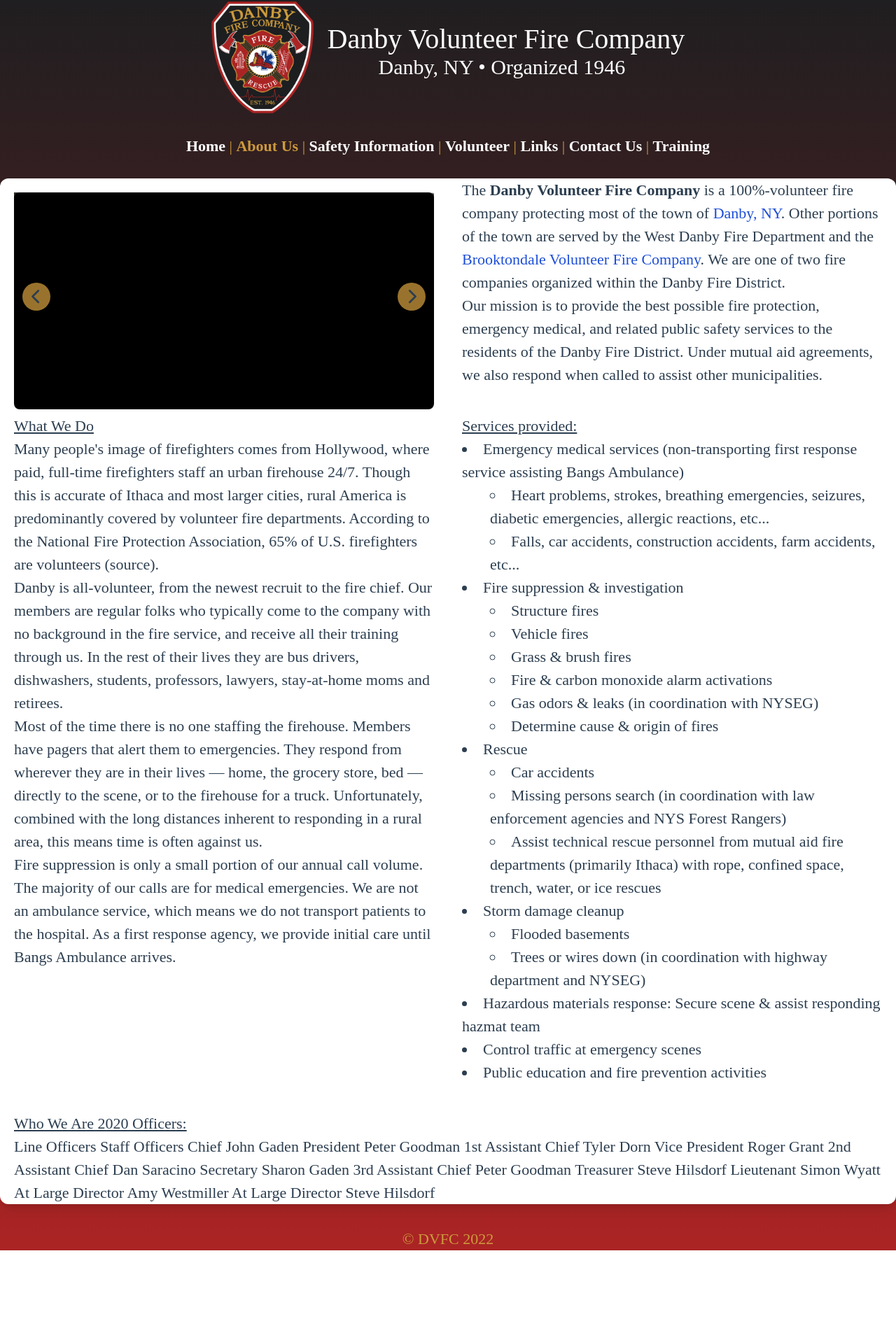
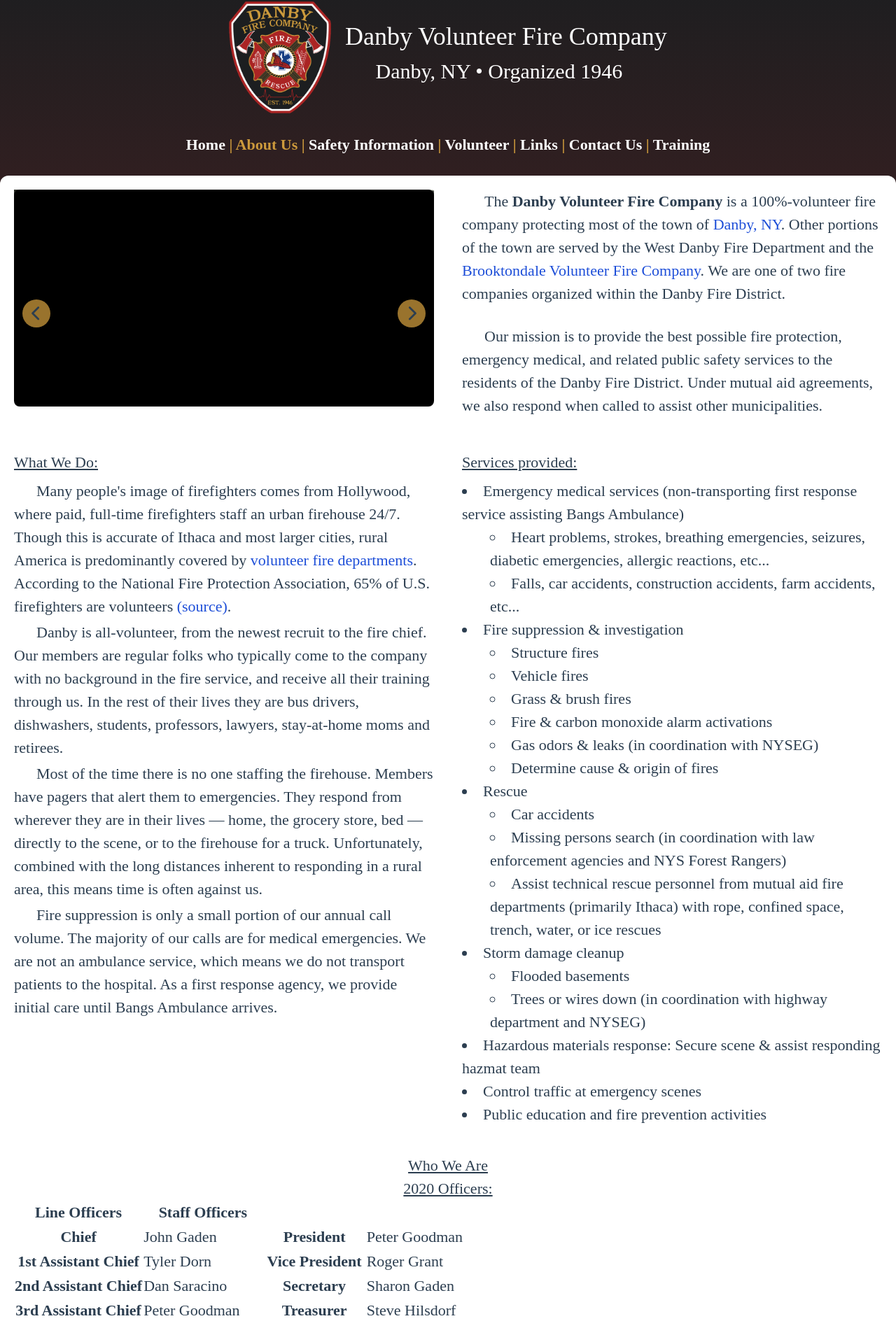
Before and after one commit to jdimichele/DanbyFireDept, a Vue app: page /about in a window 1280 px wide. Shown: the part 46-1944 px from the top of the page at 70% size. Before the commit the page ends 1833 px from the top, so only its background shows below. Built offline with nearby package versions, Linux system fonts and the light colour scheme; the HTML template or start-up script is replaced by a standard one.

Commit message:
Moved the CSS from App.vue into Tailwind's Base class, moved the header elements and nav closer together, cleaned up some portions of the AboutPage that I forgot about earlier, and started working on the SafetyInfoPage.

```diff
--- a/src/App.vue
+++ b/src/App.vue
@@ -9,13 +9,15 @@
         alt="Image of the Danby Volunteer Fire Company badge."
     /></router-link>
     <div class="titles">
-      <div class="maintitle md:order-2 order-2">Danby Volunteer Fire Company</div>
-      <div class="subtitle order-3 content-end p-3">
+      <div class="maintitle text-4xl pl-5 md:order-2 order-2">
+        Danby Volunteer Fire Company
+      </div>
+      <div class="subtitle text-3xl text-center order-3 content-end p-3">
         Danby, NY • Organized 1946
       </div>
     </div>
   </div>
-  <nav class="text-danby-yellow">
+  <nav class="text-danby-yellow font-bold text-center p-7">
     <router-link to="/">Home</router-link> |
     <router-link to="/about">About Us</router-link> |
     <router-link to="/safety">Safety Information</router-link> |
@@ -30,36 +32,7 @@
 </template>
 
 <style>
-#app {
-  font-family: "Scheherazade New";
-  font-size: 22px;
-  -webkit-font-smoothing: antialiased;
-  -moz-osx-font-smoothing: grayscale;
-  color: #2c3e50;
-}
-
-nav {
-  padding: 30px;
-  text-align: center;
-}
-
-nav a {
-  font-weight: bold;
-  color: #ffffff;
-}
-
 nav a.router-link-exact-active {
   color: #cd9a3c;
 }
-
-.maintitle {
-  padding-left: 20px;
-  font-size: 40px;
-}
-.subtitle {
-  padding-left: 20px;
-  font-size: 30px;
-  vertical-align: bottom;
-  text-align: center;
-}
 </style>
--- a/src/components/HomeInfo.vue
+++ b/src/components/HomeInfo.vue
@@ -1,7 +1,7 @@
 <template>
   <div class="componentCard">
     <!-- News/Blog page that will need more integration in the future. -->
-    <h1 class="underline text-center">{{ msg }}</h1>
+    <h1 class="underline text-center p-2">{{ msg }}</h1>
     <p class="py-5">
       Welcome to the Danby Volunteer Fire Company's new website. We are planning
       to add more content over time, such as more information about our
--- a/src/index.css
+++ b/src/index.css
@@ -3,6 +3,19 @@
 @tailwind utilities;
 
 @layer base {
+  #app {
+    font-family: "Scheherazade New";
+    font-size: 22px;
+    -webkit-font-smoothing: antialiased;
+    -moz-osx-font-smoothing: grayscale;
+    color: #2c3e50;
+  }
+
+  nav a {
+    font-weight: bold;
+    color: #ffffff;
+  }
+
   html {
     background-image: linear-gradient(#1c1e20, #ab2424);
     min-height: 100vh;
--- a/src/pages/AboutPage.vue
+++ b/src/pages/AboutPage.vue
@@ -8,7 +8,11 @@
         :timeout="5000"
         v-slot="{ currentImage }"
       >
-        <CarouselSlide v-for="(image, index) in carouselImages" :key="index" class="absolute container bg-black rounded-lg">
+        <CarouselSlide
+          v-for="(image, index) in carouselImages"
+          :key="index"
+          class="absolute container bg-black rounded-lg"
+        >
           <div
             v-show="currentImage === index + 1"
             class="relative justify-center align-middle max-w-screen max-h-screen"
@@ -19,7 +23,7 @@
       </Carousel>
     </div>
     <div class="col-span-1">
-      <p>
+      <p class="indent-8 pt-5 pb-2">
         The <b>Danby Volunteer Fire Company</b> is a 100%-volunteer fire company
         protecting most of the town of
         <a
@@ -37,7 +41,7 @@
         >. We are one of two fire companies organized within the Danby Fire
         District.
       </p>
-      <p>
+      <p class="indent-8 pt-5 pb-2">
         Our mission is to provide the best possible fire protection, emergency
         medical, and related public safety services to the residents of the
         Danby Fire District. Under mutual aid agreements, we also respond when
@@ -46,23 +50,34 @@
     </div>
 
     <div class="col-span-1">
-      <h3 class="underline">What We Do</h3>
-      <p>
+      <h1 class="underline">What We Do:</h1>
+      <p class="indent-8 pt-2">
         Many people's image of firefighters comes from Hollywood, where paid,
         full-time firefighters staff an urban firehouse 24/7. Though this is
         accurate of Ithaca and most larger cities, rural America is
-        predominantly covered by volunteer fire departments. According to the
-        National Fire Protection Association, 65% of U.S. firefighters are
-        volunteers (source).
+        predominantly covered by
+        <a
+          href="https://en.wikipedia.org/wiki/Volunteer_fire_department"
+          target="_blank"
+          class="hover:underline text-blue-700"
+          >volunteer fire departments</a
+        >. According to the National Fire Protection Association, 65% of U.S.
+        firefighters are volunteers
+        <a
+          href="https://www.nfpa.org/News-and-Research/Data-research-and-tools/Emergency-Responders/US-fire-department-profile"
+          target="_blank"
+          class="hover:underline text-blue-700"
+          >(source)</a
+        >.
       </p>
-      <p>
+      <p class="indent-8 pt-1">
         Danby is all-volunteer, from the newest recruit to the fire chief. Our
         members are regular folks who typically come to the company with no
         background in the fire service, and receive all their training through
         us. In the rest of their lives they are bus drivers, dishwashers,
         students, professors, lawyers, stay-at-home moms and retirees.
       </p>
-      <p>
+      <p class="indent-8 pt-1">
         Most of the time there is no one staffing the firehouse. Members have
         pagers that alert them to emergencies. They respond from wherever they
         are in their lives — home, the grocery store, bed — directly to the
@@ -70,7 +85,7 @@
         long distances inherent to responding in a rural area, this means time
         is often against us.
       </p>
-      <p>
+      <p class="indent-8 pt-1">
         Fire suppression is only a small portion of our annual call volume. The
         majority of our calls are for medical emergencies. We are not an
         ambulance service, which means we do not transport patients to the
@@ -80,8 +95,8 @@
     </div>
 
     <div class="col-span-1">
-      <h3 class="underline">Services provided:</h3>
-      <ul class="list-inside list-disc">
+      <h1 class="underline">Services provided:</h1>
+      <ul class="list-inside list-disc pt-2">
         <li>
           Emergency medical services (non-transporting first response service
           assisting Bangs Ambulance)
@@ -146,13 +161,70 @@
       </ul>
     </div>
 
-    <div class="col-span-2">
-      <h3 class="underline">Who We Are 2020 Officers:</h3>
-      Line Officers Staff Officers Chief John Gaden President Peter Goodman 1st
-      Assistant Chief Tyler Dorn Vice President Roger Grant 2nd Assistant Chief
-      Dan Saracino Secretary Sharon Gaden 3rd Assistant Chief Peter Goodman
-      Treasurer Steve Hilsdorf Lieutenant Simon Wyatt At Large Director Amy
-      Westmiller At Large Director Steve Hilsdorf
+    <div class="justify-center align-middle col-span-2">
+      <h1 class="underline text-center">Who We Are</h1>
+      <h1 class="underline text-center">2020 Officers:</h1>
+      <table>
+        <thead>
+          <tr>
+            <th>Line Officers</th>
+            <th>Staff Officers</th>
+          </tr>
+        </thead>
+        <tbody>
+          <tr>
+            <th>Chief</th>
+            <td>John Gaden</td>
+
+            <th>President</th>
+            <td>Peter Goodman</td>
+          </tr>
+
+          <tr>
+            <th>1st Assistant Chief</th>
+            <td>Tyler Dorn</td>
+
+            <th>Vice President</th>
+            <td>Roger Grant</td>
+          </tr>
+
+          <tr>
+            <th>2nd Assistant Chief</th>
+            <td>Dan Saracino</td>
+
+            <th>Secretary</th>
+            <td>Sharon Gaden</td>
+          </tr>
+
+          <tr>
+            <th>3rd Assistant Chief</th>
+            <td>Peter Goodman</td>
+
+            <th>Treasurer</th>
+            <td>Steve Hilsdorf</td>
+          </tr>
+
+          <tr>
+            <th>Lieutenant</th>
+            <td>Simon Wyatt</td>
+
+            <th></th>
+            <td></td>
+          </tr>
+
+          <tr>
+            <td></td>
+            <th>At Large Director</th>
+            <td>Amy Westmiller</td>
+          </tr>
+
+          <tr>
+            <td></td>
+            <th>At Large Director</th>
+            <td>Steve Hilsdorf</td>
+          </tr>
+        </tbody>
+      </table>
     </div>
   </div>
 </template>
--- a/src/pages/SafetyInfoPage.vue
+++ b/src/pages/SafetyInfoPage.vue
@@ -1,17 +1,23 @@
 <template>
   <div class="componentCard safety">
-    <h3 class="text-center">
+    <h3 class="text-center pt-3">
       We are perfectly glad to try to put ourselves out of work. Help us help
       you by preventing and preparing for emergencies:
     </h3>
-    <div class="relative flex-grow border-b-2 border-danby-red">
-      <h3 class="pl-6">Medical</h3>
+    <div class="flex-grow border-b-2 border-danby-red">
+      <h3 class="pl-6 font-bold">Medical</h3>
     </div>
-    Recognize a heart attack or stroke and know when to call 911: Warning Signs
-    of a Heart Attack from the American Heart Association Stroke Symptoms from
-    the National Stroke Association These websites also contain valuable
+    <div class="p-5">
+    <h3>Recognize a heart attack or stroke and know when to call 911:</h3>
+    Warning Signs of a Heart Attack from the American Heart Association
+    Stroke Symptoms from the National Stroke Association
+    These websites also contain valuable
     information about choosing a healthier lifestyle to reduce your, or your
-    loved ones', risk of having a heart attack or stroke. Learn CPR and First
+    loved ones', risk of having a heart attack or stroke.
+
+
+
+    Learn CPR and First
     Aid: Classes are regularly taught locally by the American Red Cross. How To
     Safely Dispose of Medical “Sharps”: Many people in the community generate
     “sharps” (for example, used syringes) for a variety of reasons (for example,
@@ -44,5 +50,6 @@
     clearly numbered to help us find you in an emergency. See the Fire Company's
     page about House Numbering for more information and to order reflective
     number signs.
+    </div>
   </div>
 </template>
```
